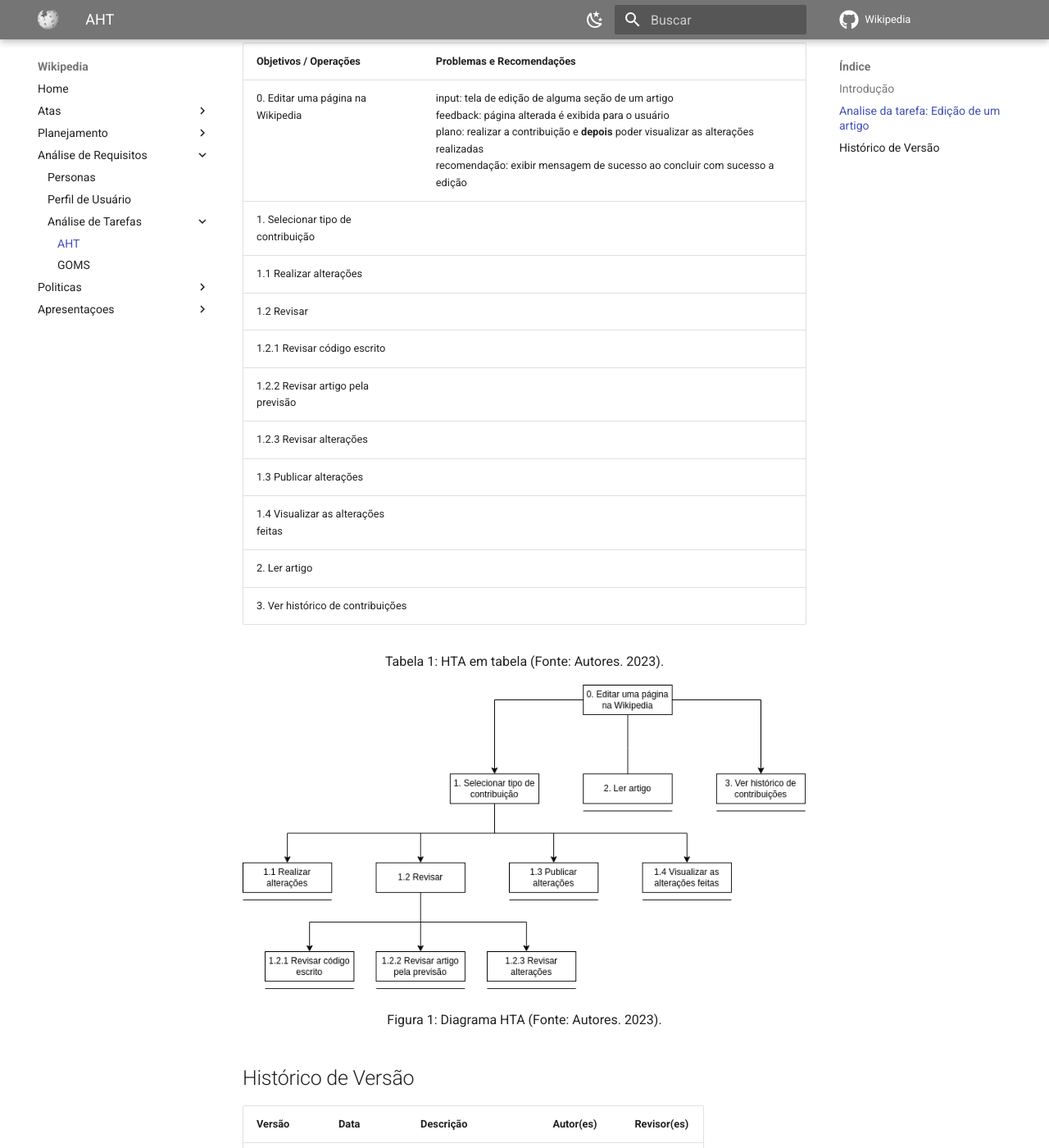
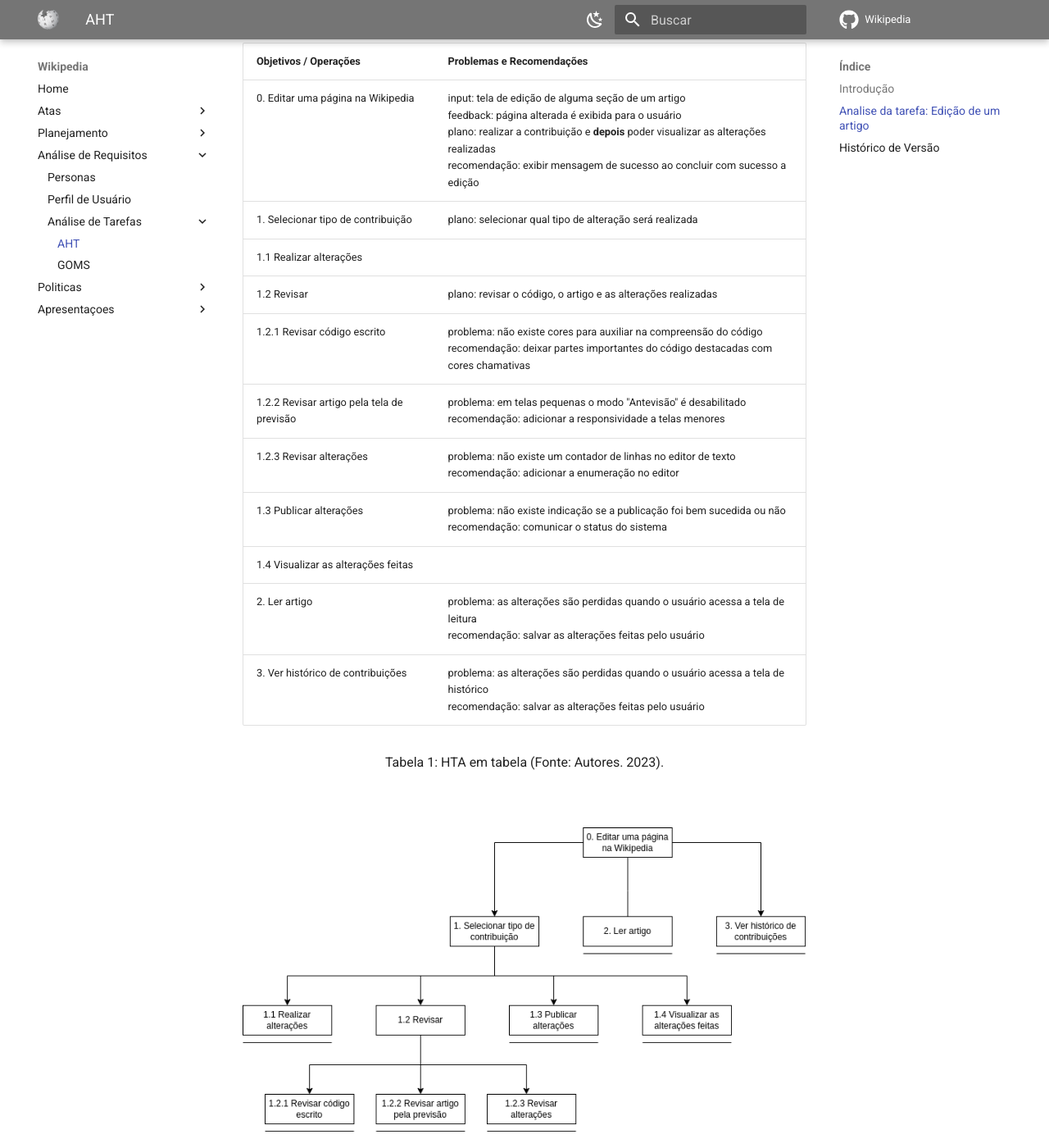
Before and after one commit to Interacao-Humano-Computador/2023.1-Wikipedia, an MkDocs documentation site: the page built from docs/analise-de-requisitos/aht.md, in a window 1280 px wide and 1400 px high, scrolled down 676 px. Shown: the whole window at 82% size. Built offline with MkDocs 1.6.1 and Material for MkDocs 9.7.7, drawn with Linux system fonts in a browser that asks for light colours; comment, search, counter and statistics services are not loaded.

Commit message:
42-terminando documento

```diff
--- a/docs/analise-de-requisitos/aht.md
+++ b/docs/analise-de-requisitos/aht.md
@@ -6,31 +6,33 @@ A análise hierárquica de tarefas (AHT) é uma metodologia de design de interfa
 
 Nesta seção, verificaremos como a análise hierárquica de tarefas foi utilizada no contexto da Wikipedia, levando em consideração as particularidades dessa plataforma tão utilizada e de grande alcance.
 
-Quando aplicada à Wikipedia, a AHT busca identificar as principais tarefas que os usuários realizam na plataforma, como, por exemplo, buscar por informações, criar e editar artigos, entre outras. Nesta seção abordaremos a edição de um artigo, pois conforme constatado no [perfil do usuário](perfil_usuario.md), essa é uma das principais funcionalidades do site em questão.
+Quando aplicada à Wikipedia, a AHT busca identificar as principais tarefas que os usuários realizam na plataforma, como, por exemplo, buscar por informações, criar e editar artigos, entre outras. Nesta seção abordaremos a edição de um artigo, pois conforme constatado no [perfil do usuário](./perfilDeUsuario.md), essa é uma das principais funcionalidades do site em questão.
 
 ## Analise da tarefa: Edição de um artigo
 
 Realizar uma contribução/edição a algum artigo é uma das principais atividades que o usuário executa no Wikipédia, visto que a colaboração é parte fundamental da manutenção da aplicação. A Tabela 1 e a Figura 1 ilustram, em diagrama e texto , respectivamente, a análise hierárquica dessa tarefa.
 
-| Objetivos / Operações               | Problemas e Recomendações                                                                                                                                                                                                                                                                               |
-| :------------------------------------ | --------------------------------------------------------------------------------------------------------------------------------------------------------------------------------------------------------------------------------------------------------------------------------------------------------- |
-| 0. Editar uma página na Wikipedia    | input: tela de edição de alguma seção de um artigo<br />feedback: página alterada é exibida para o usuário<br />plano: realizar a contribuição e **depois** poder visualizar as alterações realizadas<br />recomendação: exibir mensagem de sucesso ao concluir com sucesso a edição |
-| 1. Selecionar tipo de contribuição |                                                                                                                                                                                                                                                                                                           |
-| 1.1 Realizar alterações             |                                                                                                                                                                                                                                                                                                           |
-| 1.2 Revisar                           |                                                                                                                                                                                                                                                                                                           |
-| 1.2.1 Revisar código escrito         |                                                                                                                                                                                                                                                                                                           |
-| 1.2.2 Revisar artigo pela previsão  |                                                                                                                                                                                                                                                                                                           |
-| 1.2.3 Revisar alterações            |                                                                                                                                                                                                                                                                                                           |
-| 1.3 Publicar alterações            |                                                                                                                                                                                                                                                                                                           |
-| 1.4 Visualizar as alterações feitas |                                                                                                                                                                                                                                                                                                           |
-| 2. Ler artigo                         |                                                                                                                                                                                                                                                                                                           |
-| 3. Ver histórico de contribuições  |                                                                                                                                                                                                                                                                                                           |
+| Objetivos / Operações                      | Problemas e Recomendações                                                                                                                                                                                                                                                                               |
+| :------------------------------------------- | --------------------------------------------------------------------------------------------------------------------------------------------------------------------------------------------------------------------------------------------------------------------------------------------------------- |
+| 0. Editar uma página na Wikipedia           | input: tela de edição de alguma seção de um artigo<br />feedback: página alterada é exibida para o usuário<br />plano: realizar a contribuição e **depois** poder visualizar as alterações realizadas<br />recomendação: exibir mensagem de sucesso ao concluir com sucesso a edição |
+| 1. Selecionar tipo de contribuição        | plano: selecionar qual tipo de alteração será realizada                                                                                                                                                                                                                                                |
+| 1.1 Realizar alterações                    |                                                                                                                                                                                                                                                                                                           |
+| 1.2 Revisar                                  | plano: revisar o código, o artigo e as alterações realizadas                                                                                                                                                                                                                                           |
+| 1.2.1 Revisar código escrito                | problema: não existe cores para auxiliar na compreensão do código<br />recomendação: deixar partes importantes do código destacadas com cores chamativas                                                                                                                                            |
+| 1.2.2 Revisar artigo pela tela de previsão | problema: em telas pequenas o modo "Antevisão" é desabilitado<br />recomendação: adicionar a responsividade a telas menores                                                                                                                                                                          |
+| 1.2.3 Revisar alterações                   | problema: não existe um contador de linhas no editor de texto<br />recomendação: adicionar a enumeração no editor                                                                                                                                                                                    |
+| 1.3 Publicar alterações                   | problema: não existe indicação se a publicação foi bem sucedida ou não<br />recomendação: comunicar o status do sistema                                                                                                                                                                           |
+| 1.4 Visualizar as alterações feitas        |                                                                                                                                                                                                                                                                                                           |
+| 2. Ler artigo                                | problema: as alterações são perdidas quando o usuário acessa a tela de leitura<br />recomendação: salvar as alterações feitas pelo usuário                                                                                                                                                       |
+| 3. Ver histórico de contribuições         | problema: as alterações são perdidas quando o usuário acessa a tela de histórico<br />recomendação: salvar as alterações feitas pelo usuário                                                                                                                                                    |
 
 <div style="text-align: center">
     <p> Tabela 1: HTA em tabela (Fonte: Autores. 2023).</p>
 </div>
 
+<br><br>
 <img src="../../images/aht.png"/>
+
 <div style="text-align: center">
     <p> Figura 1: Diagrama HTA (Fonte: Autores. 2023).</p>
 </div>
--- a/mkdocs.yml
+++ b/mkdocs.yml
@@ -50,7 +50,7 @@ nav:
       - Processo de Design: planejamento/processo.md
   - Análise de Requisitos:
       - Personas: analise-de-requisitos/personas.md
-      - Perfil de Usuário: elicitacoes/perfilDeUsuario.md
+      - Perfil de Usuário: analise-de-requisitos/perfilDeUsuario.md
       - Análise de Tarefas:
         - AHT: analise-de-requisitos/aht.md
         - GOMS: analise-de-requisitos/goms.md
```
